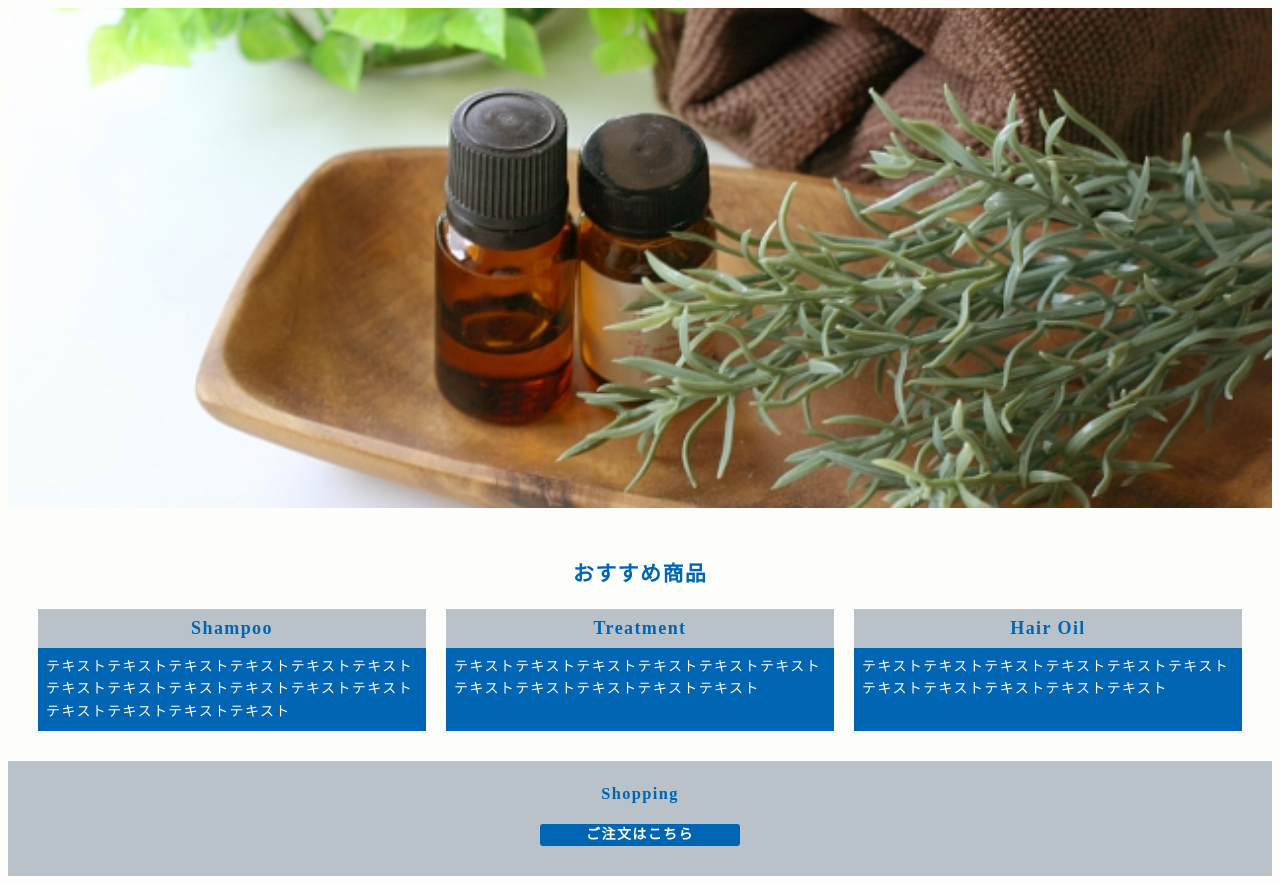
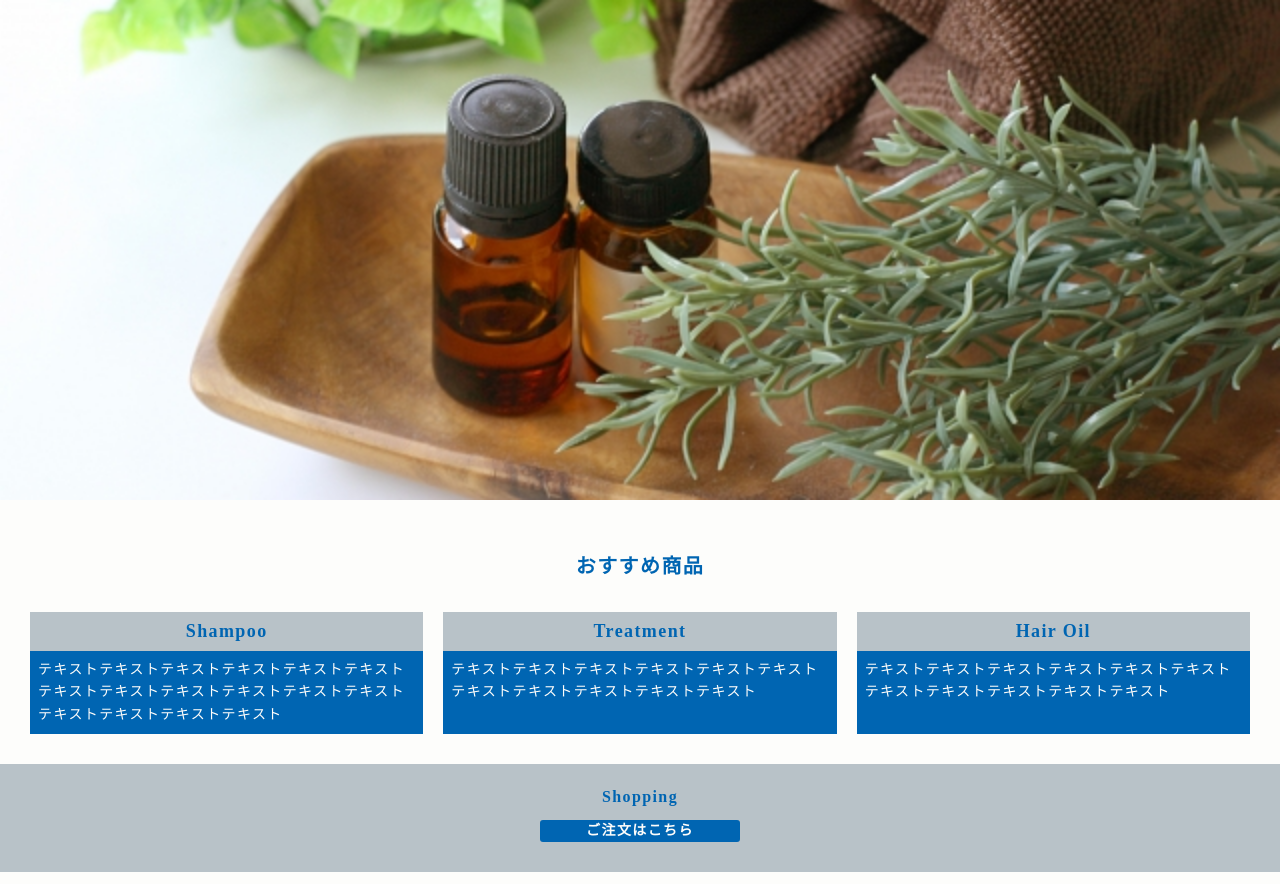
Before and after one commit to tomoko-hirano/responsive-site, a plain HTML site: page index.html in a window 1280 px wide. Drawn offline with Linux system fonts and the light colour scheme.

Commit message:
change css file

```diff
--- a/css/style.scss
+++ b/css/style.scss
@@ -2,6 +2,7 @@
 
 @import "compass";
 @import "compass/reset/";
+
 // colors
 $baseColor: #fdfdfb;
 $subColor: #b8c2c8;
@@ -30,8 +31,10 @@
 
 #product {
     h2 {
+        font-size: 2rem;
+        font-weight: bold;
         text-align: center;
-        margin-top: 50px;
+        margin: 50px 0 30px;
     }
     .container {
     margin: 0 20px;
@@ -64,9 +67,11 @@
     margin-top: 30px;
     padding-bottom: 30px;
     h3 {
+        font-size: 1.6rem;
+        font-weight: bold;
         color: $keyColor;
         text-align: center;
-        padding-top: 20px;
+        padding: 20px 0 10px;
     }
     .button {
         margin: auto;
```
Also changed, not shown: css/style.css, 1 other file.
